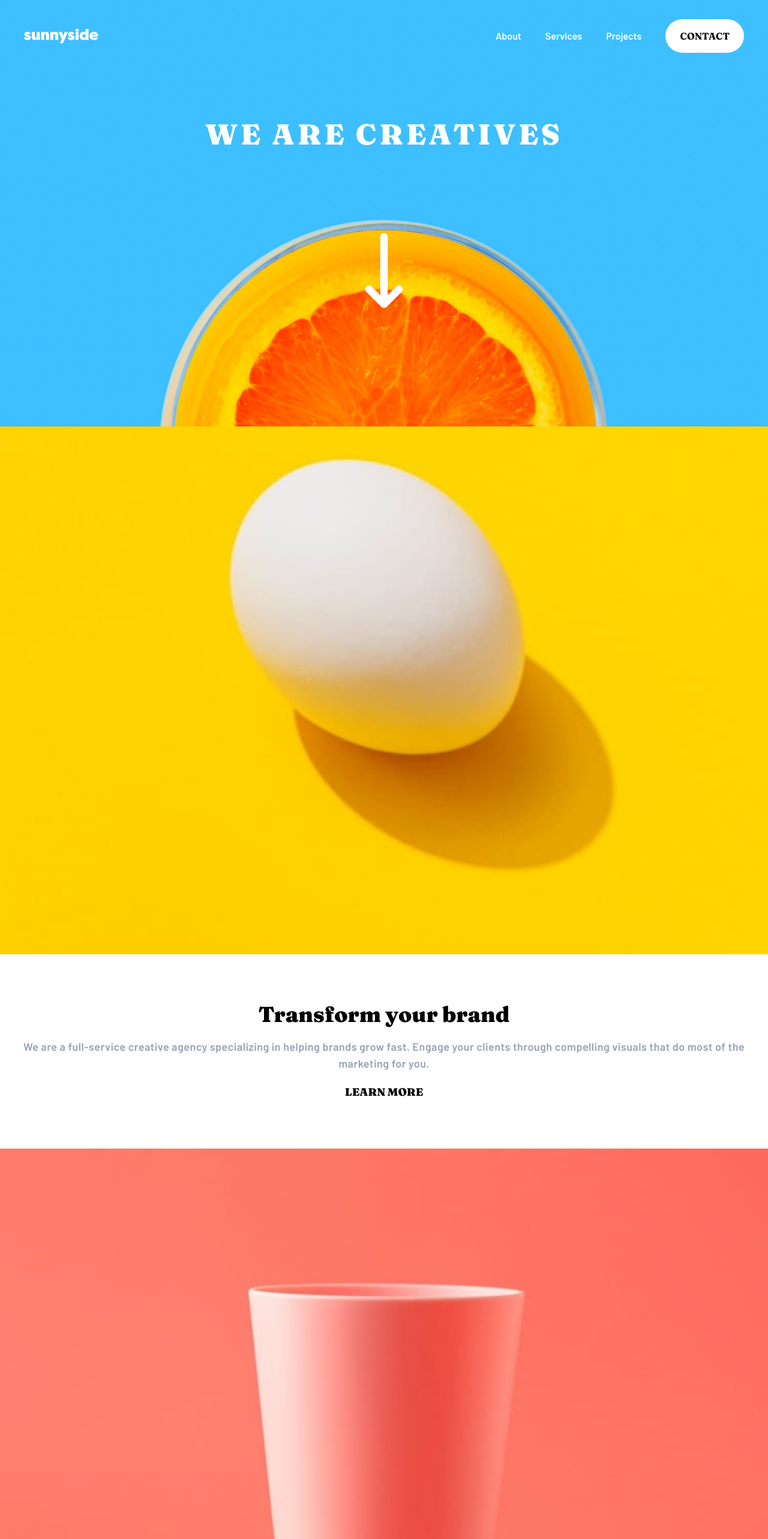
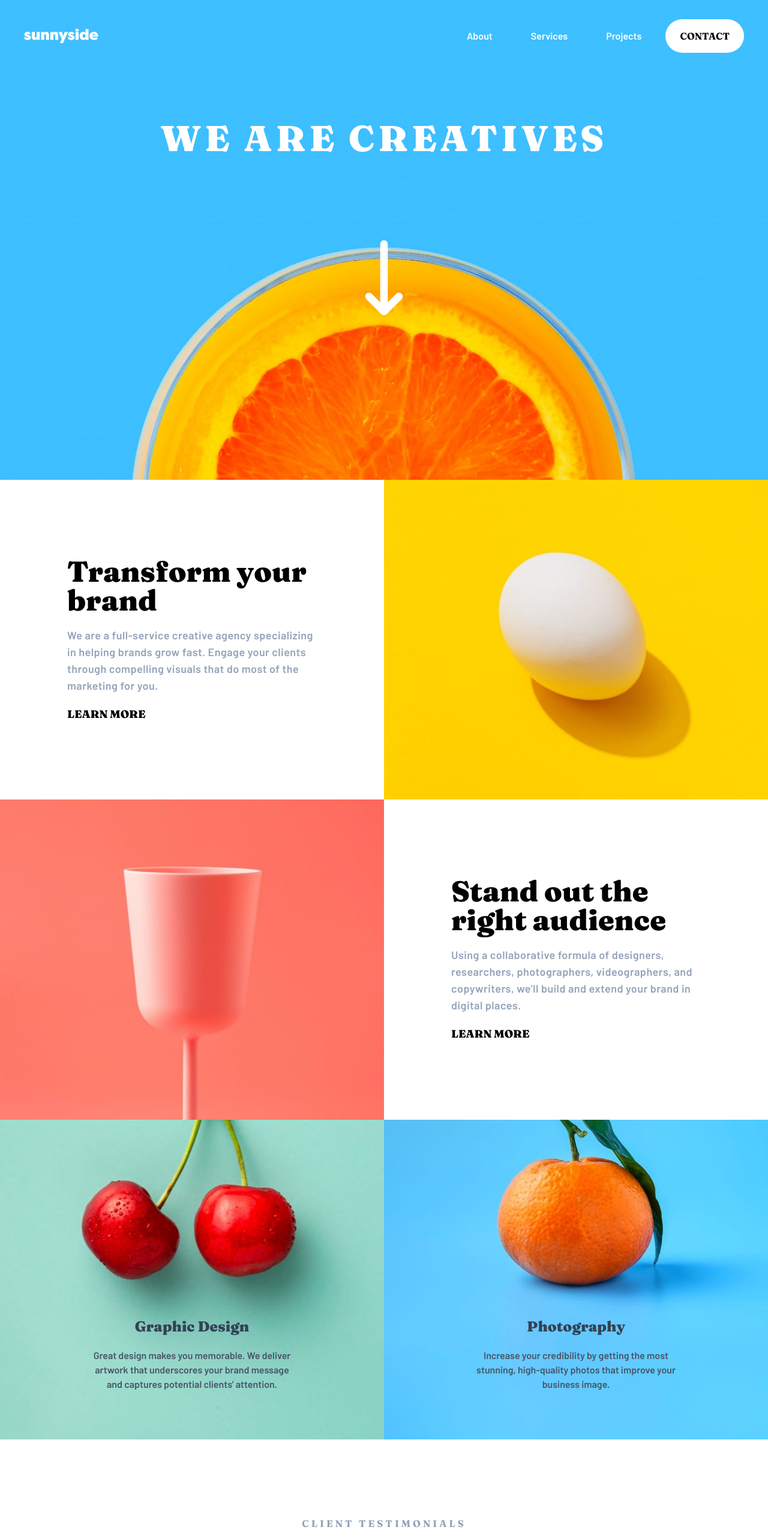
Before and after one commit to FrontendBy-GJ/sunnyside-agency-landing-page, a React (Vite) app: page / in a window 1280 px wide. Shown: the top 2566 px of the page at 60% size. Built offline with nearby package versions, Linux system fonts and the light colour scheme.

Commit message:
Refactor using grid and container queries

```diff
--- a/src/App.jsx
+++ b/src/App.jsx
@@ -1,28 +1,12 @@
-import logo from './assets/logo.svg';
+import * as images from './assets/images';
 import {
   AiFillFacebook,
   AiOutlineInstagram,
-  AiOutlineMenu,
   AiOutlineTwitter,
 } from 'react-icons/ai';
 import { BsPinterest } from 'react-icons/bs';
-import header from './assets/mobile/image-header.jpg';
-import headerDesktop from './assets/desktop/image-header.jpg';
 import { HiOutlineArrowNarrowDown } from 'react-icons/hi';
-import egg from './assets/mobile/image-transform.jpg';
-import cup from './assets/mobile/image-stand-out.jpg';
-import cherries from './assets/mobile/image-graphic-design.jpg';
-import orange from './assets/mobile/image-photography.jpg';
-import emily from './assets/image-emily.jpg';
-import thomas from './assets/image-thomas.jpg';
-import jennie from './assets/image-jennie.jpg';
-import milkBottles from './assets/mobile/image-gallery-milkbottles.jpg';
-import orangeHalf from './assets/mobile/image-gallery-orange.jpg';
-import cone from './assets/mobile/image-gallery-cone.jpg';
-import sugarCubes from './assets/mobile/image-gallery-sugar-cubes.jpg';
-import { useState } from 'react';
 import Testimonial from './components/Testimonial';
-import Logo from './assets/Logo';
 import AboutCard from './components/AboutCard';
 import Nav from './components/Nav';
 
@@ -31,7 +15,7 @@ function App() {
 
   const testimonials = [
     {
-      img: emily,
+      img: images.emily,
       quote:
         'We put our trust in Sunnyside and they delivered, making sure our needs were met and deadlines were always hit.',
       name: 'Emily R.',
@@ -39,7 +23,7 @@ function App() {
     },
 
     {
-      img: thomas,
+      img: images.thomas,
       quote:
         'Sunnyside’s enthusiasm coupled with their keen interest in our brand’s success made it a satisfying and enjoyable experience.',
       name: 'Thomas S.',
@@ -47,7 +31,7 @@ function App() {
     },
 
     {
-      img: jennie,
+      img: images.jennie,
       quote:
         'Incredible end result! Our sales increased over 400% when we worked with Sunnyside. Highly recommended!',
       name: 'Jennie F.',
@@ -56,56 +40,97 @@ function App() {
   ];
 
   return (
-    <div className="">
-      <main>
-        <div className="relative">
-          <img src={header} alt="" className="absolute md:hidden" />
+    <>
+      <main className="@container">
+        <div className="relative h-screen">
+          <div className="absolute h-full w-full">
             <img
-            src={headerDesktop}
+              src={images.header}
               alt=""
-            className="absolute hidden md:block"
+              className=" h-full w-full object-cover @5xl:hidden"
             />
-
+            <img
+              src={images.headerDesktop}
+              alt=""
+              className=" hidden h-full w-full object-cover @5xl:block"
+            />
+          </div>
           <header className="relative">
             <Nav links={navLinks} />
-
-            <h1 className="mt-20 text-center font-Fraunces text-4xl font-black uppercase leading-tight tracking-widest text-white md:mt-10 xl:mt-20 xl:text-5xl">
+            <h1 className="mt-20 text-center font-Fraunces text-4xl font-black uppercase leading-tight tracking-widest text-white @3xl:mt-20 @3xl:text-5xl @5xl:text-6xl">
               we are creatives
             </h1>
           </header>
-          <HiOutlineArrowNarrowDown className="relative mx-auto mt-5 h-[150px] w-full text-white xl:mt-32" />
+          <HiOutlineArrowNarrowDown className="relative mx-auto mt-5 h-[150px] w-full text-white @3xl:mt-20 @5xl:mt-32" />
         </div>
 
-        <section id="about">
+        <section id="about" className="grid @3xl:grid-rows-2">
+          <div className="grid text-center @3xl:grid-cols-2 @3xl:text-left">
+            <div className="@3xl:m-auto">
               <AboutCard
                 title={'Transform your brand'}
                 text={
                   'We are a full-service creative agency specializing in helping brands grow fast. Engage your clients through compelling visuals that do most of the marketing for you.'
                 }
                 ariaLabel={'transforming your brand'}
-            linkColor={'yellow'}
-            img={egg}
-            alt={'egg casting shadowon yellow background'}
+                linkColor="yellow"
               />
+            </div>
 
+            <div className="row-start-1 @3xl:col-start-2">
+              <img
+                src={images.egg}
+                alt="egg casting shadowon yellow background"
+                className="h-full w-full object-cover @5xl:hidden"
+              />
+              <img
+                src={images.eggDesktop}
+                alt="egg casting shadowon yellow background"
+                className="hidden h-full w-full object-cover @5xl:block"
+              />
+            </div>
+          </div>
+
+          <div className="grid text-center @3xl:grid-cols-2 @3xl:text-left">
+            <div className="@3xl:m-auto">
               <AboutCard
                 title={'Stand out the right audience'}
                 text={
                   'Using a collaborative formula of designers, researchers, photographers, videographers, and copywriters, we’ll build and extend your brand in digital places.'
                 }
                 ariaLabel={'standing out to the right audience'}
-            linkColor={'red'}
-            img={cup}
-            alt={'red cup'}
+                linkColor="red"
               />
+            </div>
+
+            <div className="row-start-1">
+              <img
+                src={images.cup}
+                alt="red cup"
+                className="h-full w-full object-cover @5xl:hidden"
+              />
+              <img
+                src={images.cupDesktop}
+                alt="red cup"
+                className="hidden h-full w-full object-cover @5xl:block"
+              />
+            </div>
+          </div>
         </section>
 
-        <section id="services">
-          <div
-            style={{ backgroundImage: `url(${cherries})` }}
-            className="relative min-h-[600px] bg-cover bg-top"
-          >
-            <div className="absolute bottom-20 px-4 text-center">
+        <section id="services" className="grid @3xl:grid-cols-2">
+          <div className="relative">
+            <img
+              src={images.cherries}
+              alt="cherries"
+              className=" h-full w-full object-cover @5xl:hidden"
+            />
+            <img
+              src={images.cherriesDesktop}
+              alt="cherries"
+              className="hidden h-full w-full object-cover @5xl:block"
+            />
+            <div className="absolute inset-x-0 bottom-20 mx-auto px-4 text-center @5xl:bottom-10 @5xl:max-w-sm @7xl:bottom-20">
               <h3 className="font-Fraunces text-2xl font-black text-slate-700">
                 Graphic Design
               </h3>
@@ -116,11 +141,20 @@ function App() {
               </p>
             </div>
           </div>
-          <div
-            style={{ backgroundImage: `url(${orange})` }}
-            className="relative min-h-[600px] bg-cover bg-top"
-          >
-            <div className="absolute bottom-20 px-4 text-center">
+
+          <div className="relative">
+            <img
+              src={images.orange}
+              alt="orange"
+              className="h-full w-full object-cover @5xl:hidden"
+            />
+            <img
+              src={images.orangeDesktop}
+              alt="orange"
+              className="hidden h-full w-full object-cover @5xl:block"
+            />
+
+            <div className="absolute inset-x-0 bottom-20 mx-auto px-4 text-center @5xl:bottom-10 @5xl:max-w-sm @7xl:bottom-20">
               <h3 className="font-Fraunces text-2xl font-black text-slate-700">
                 Photography
               </h3>
@@ -132,11 +166,12 @@ function App() {
           </div>
         </section>
 
-        <section className="space-y-14 px-10 py-16">
-          <h3 className="text-center font-Fraunces uppercase tracking-[4px] text-slate-400">
+        <section className="px-10 py-16 @3xl:px-28 @5xl:p-10 @5xl:py-32">
+          <h3 className="mb-16 text-center font-Fraunces uppercase tracking-[4px] text-slate-400">
             Client testimonials
           </h3>
 
+          <div className="mx-auto grid gap-16 @5xl:grid-cols-3 @7xl:max-w-5xl @7xl:gap-10">
             {testimonials.map((client) => (
               <Testimonial
                 key={client.name}
@@ -146,22 +181,59 @@ function App() {
                 jobTitle={client.jobTitle}
               />
             ))}
+          </div>
         </section>
 
-        <div className="grid grid-cols-2">
-          <div>
-            <img src={milkBottles} alt="milk bottles" />
-            <img src={cone} alt="waffle cone" />
-          </div>
-          <div>
-            <img src={orangeHalf} alt="half an orange on a plate" />
-            <img src={sugarCubes} alt="stacked sugar cubes" />
-          </div>
-        </div>
+        <section id="projects" className="grid grid-cols-2 @5xl:grid-cols-4">
+          <img
+            className="h-full w-full object-cover @5xl:hidden"
+            src={images.milkBottles}
+            alt="milk bottles"
+          />
+          <img
+            className="hidden h-full w-full object-cover @5xl:block"
+            src={images.milkBottlesDesktop}
+            alt="milk bottles"
+          />
 
-        <footer className="bg-emerald-200">
+          <img
+            className="h-full w-full object-cover @5xl:hidden"
+            src={images.orangeHalf}
+            alt="half an orange on a plate"
+          />
+          <img
+            className="hidden h-full w-full object-cover @5xl:block"
+            src={images.orangeHalfDesktop}
+            alt="half an orange on a plate"
+          />
+
+          <img
+            className="h-full w-full object-cover @5xl:hidden"
+            src={images.cone}
+            alt="waffle cone"
+          />
+          <img
+            className="hidden h-full w-full object-cover @5xl:block"
+            src={images.coneDesktop}
+            alt="waffle cone"
+          />
+
+          <img
+            className="h-full w-full object-cover @5xl:hidden"
+            src={images.sugarCubes}
+            alt="stacked sugar cubes"
+          />
+          <img
+            className="hidden h-full w-full object-cover @5xl:block"
+            src={images.sugarCubesDesktop}
+            alt="stacked sugar cubes"
+          />
+        </section>
+      </main>
+
+      <footer className="bg-emerald-200 @container">
         <div className="flex flex-col items-center">
-            <Logo className="mt-12 text-teal-700" />
+          <images.Logo className="mt-12 text-teal-700" />
 
           <ul className="mb-16 mt-7 flex space-x-16 font-Barlow text-teal-600">
             {navLinks.map((link) => (
@@ -176,7 +248,7 @@ function App() {
             ))}
           </ul>
 
-            <ul className="flex space-x-5 pb-20 text-teal-700">
+          <ul className="flex space-x-5 pb-20 text-teal-700 @5xl:pb-10">
             {[
               <AiFillFacebook size={20} />,
               <AiOutlineInstagram size={20} />,
@@ -196,8 +268,7 @@ function App() {
           </ul>
         </div>
       </footer>
-      </main>
-    </div>
+    </>
   );
 }
 
--- a/src/components/AboutCard.jsx
+++ b/src/components/AboutCard.jsx
@@ -1,21 +1,21 @@
-const AboutCard = ({ title, text, ariaLabel, linkColor, img, alt }) => {
+const AboutCard = ({ title, text, ariaLabel, linkColor }) => {
   return (
-    <div className="flex flex-col-reverse text-center">
-      <div className="px-4 py-20">
-        <h2 className="font-Fraunces text-4xl font-black">{title}</h2>
+    <div className="bg-white px-4 py-20 @3xl:p-16 @7xl:p-28">
+      <h2 className="font-Fraunces text-4xl font-black @7xl:text-5xl">
+        {title}
+      </h2>
       <p className="my-5 font-Barlow text-lg tracking-wide text-slate-400">
         {text}
       </p>
       <a
+        onClick={(e) => e.preventDefault()}
         aria-label={`Learn more about ${ariaLabel}`}
-          className={`relative font-Fraunces text-lg font-black uppercase after:absolute after:-inset-x-2 after:bottom-0 after:-z-10 after:h-3 after:translate-y-1 after:rounded after:bg-${linkColor}-300/50 after:transition-colors after:hover:bg-${linkColor}-300`}
+        className={`relative z-50 font-Fraunces text-lg font-black uppercase after:absolute after:-inset-x-2 after:bottom-0 after:-z-10 after:h-3 after:translate-y-1 after:rounded after:bg-${linkColor}-300 after:bg-opacity-70 after:transition-colors after:hover:bg-opacity-100`}
         href="#"
       >
         Learn more
       </a>
     </div>
-      <img src={img} alt={alt} />
-    </div>
   );
 };
 
--- a/src/components/Nav.jsx
+++ b/src/components/Nav.jsx
@@ -8,17 +8,17 @@ const Nav = ({ links }) => {
   const toggleMenu = () => setOpenMenu((prev) => !prev);
 
   return (
-    <div className="relative flex items-center justify-between px-5 py-8 xl:px-10">
+    <div className="relative z-50 flex items-center justify-between px-5 py-8 @container @5xl:px-10">
       <Logo className="text-white" />
 
-      <div className="md:hidden">
+      <div className="@2xl:hidden">
         <AiOutlineMenu
           aria-label="Open menu"
           className="aspect-square h-full w-7 cursor-pointer object-cover text-white"
           onClick={toggleMenu}
         />
         {openMenu && (
-          <div className="absolute inset-x-5 z-50 flex translate-y-16 flex-col bg-white p-10 text-center">
+          <div className="absolute inset-x-5 flex translate-y-16 flex-col bg-white p-10 text-center">
             <div className="relative ">
               <div
                 aria-hidden="true"
@@ -47,11 +47,11 @@ const Nav = ({ links }) => {
         )}
       </div>
 
-      <div className="hidden items-center gap-10 md:flex">
+      <div className="hidden items-center gap-10 @2xl:flex">
         <nav>
-          <ul className="flex space-x-8 font-Barlow text-white xl:space-x-10">
+          <ul className="flex space-x-8 font-Barlow text-white @3xl:space-x-16">
             {links.map((link) => (
-              <li>
+              <li key={link}>
                 <a href={`#${link.toLowerCase()}`}>{link}</a>
               </li>
             ))}
--- a/src/components/Testimonial.jsx
+++ b/src/components/Testimonial.jsx
@@ -1,6 +1,6 @@
 const Testimonial = ({ img, quote, name, jobTitle }) => {
   return (
-    <div className="text-center">
+    <div className="text-center @5xl:max-w-xs">
       <img
         src={img}
         alt={name}
```
Lines whose indentation alone changed are shown as unchanged.
